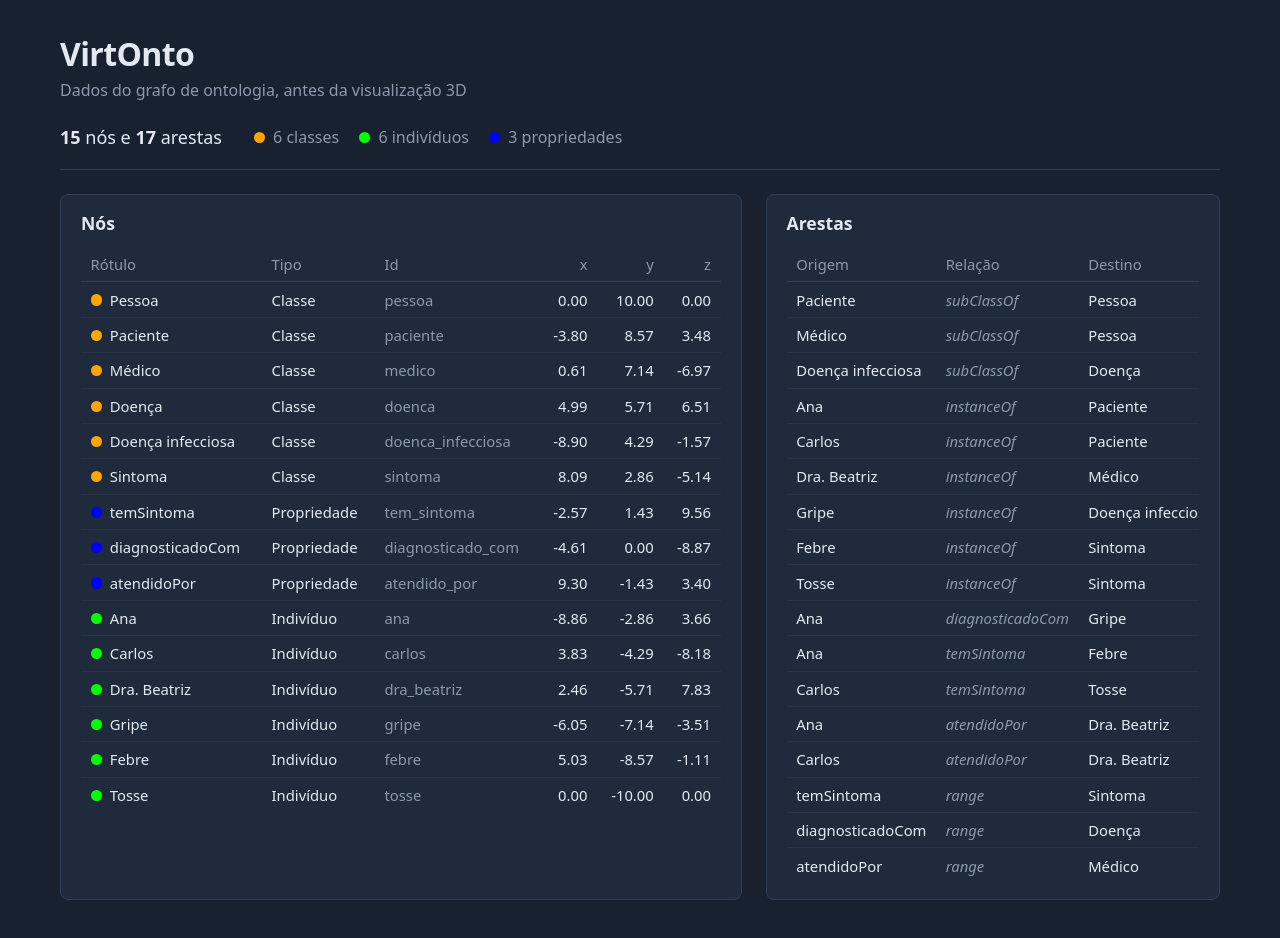
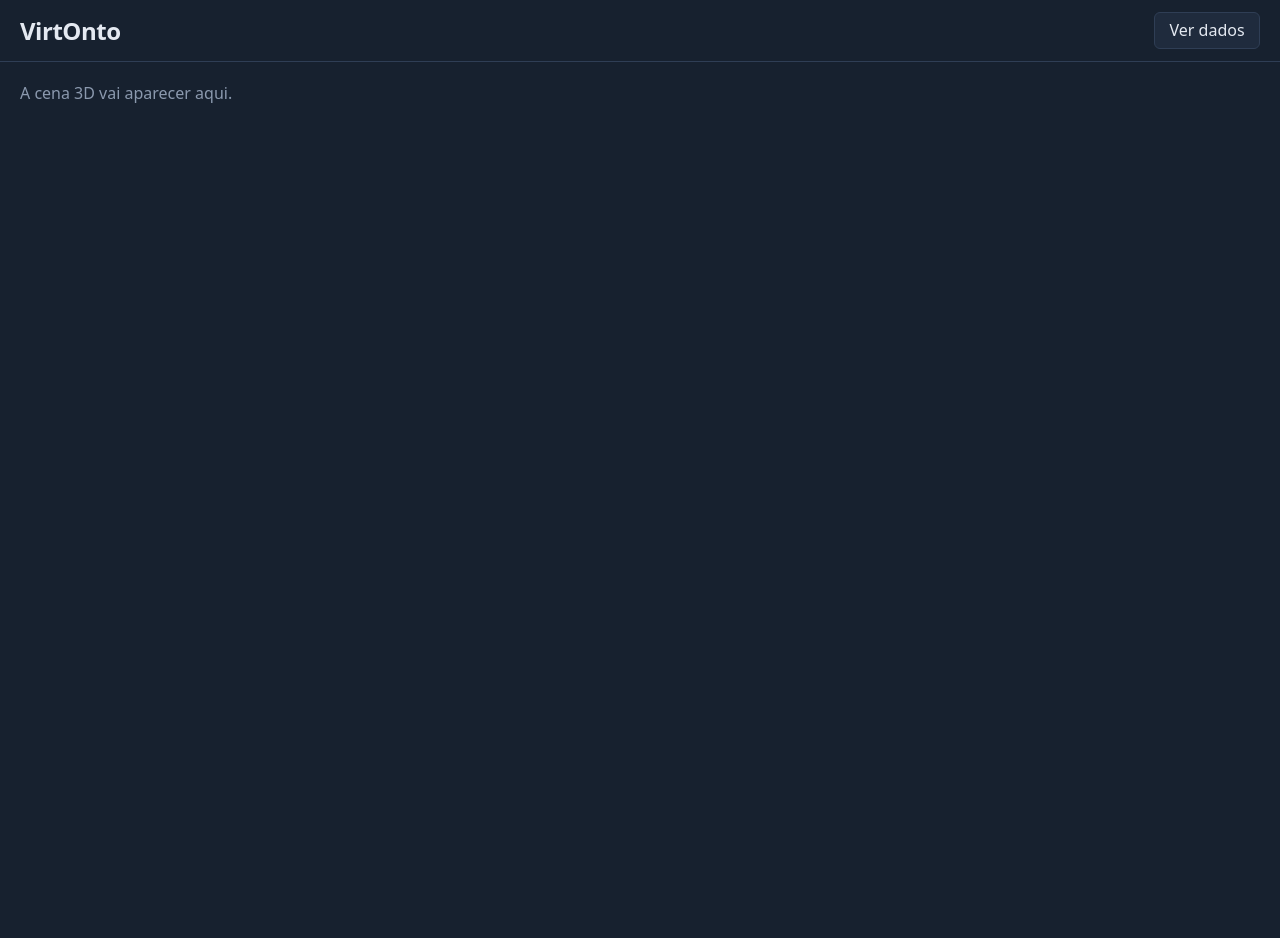
Before and after one commit to FabinhoFarias/VirtOnto, a React (Vite) app in the folder frontreact/: page / in a window 1280 px wide. Shown: the top 938 px of the page. After the commit the page ends 800 px from the top, so only its background shows below. Built offline with nearby package versions, Linux system fonts and the light colour scheme.

Commit message:
chore(frontend): instala bibliotecas 3D

```diff
--- a/frontreact/package.json
+++ b/frontreact/package.json
@@ -9,8 +9,11 @@
     "preview": "vite preview"
   },
   "dependencies": {
+    "@react-three/drei": "^9.122.0",
+    "@react-three/fiber": "^8.18.0",
     "react": "^18.3.1",
-    "react-dom": "^18.3.1"
+    "react-dom": "^18.3.1",
+    "three": "^0.170.0"
   },
   "devDependencies": {
     "@vitejs/plugin-react": "^4.3.4",
--- a/frontreact/src/App.jsx
+++ b/frontreact/src/App.jsx
@@ -1,18 +1,16 @@
 import { useEffect, useState } from 'react';
 import { loadGraph } from './services/graphLoader.js';
-import GraphSummary from './components/GraphSummary.jsx';
-import NodeTable from './components/NodeTable.jsx';
-import EdgeTable from './components/EdgeTable.jsx';
+import DataPanel from './components/DataPanel.jsx';
 
 // import.meta.env.BASE_URL garante que o caminho funcione também depois do deploy.
 const SAMPLE_GRAPH_URL = `${import.meta.env.BASE_URL}data/sample-graph.json`;
 
 export default function App() {
-  // Três estados possíveis da tela: carregando, erro, ou com o grafo pronto.
   const [graph, setGraph] = useState(null);
   const [error, setError] = useState(null);
+  // Controla se o painel de tabelas está aberto ou fechado.
+  const [showData, setShowData] = useState(false);
 
-  // Roda uma vez quando o componente aparece na tela.
   useEffect(() => {
     loadGraph(SAMPLE_GRAPH_URL)
       .then(setGraph)
@@ -23,25 +21,23 @@ export default function App() {
     <div className="app">
       <header className="app-header">
         <h1>VirtOnto</h1>
-        <p className="subtitle">Dados do grafo de ontologia, antes da visualização 3D</p>
+        {graph && (
+          <button type="button" onClick={() => setShowData(!showData)}>
+            {showData ? 'Fechar dados' : 'Ver dados'}
+          </button>
+        )}
       </header>
 
+      <main className="scene-area">
         {error && (
           <p className="status error" role="alert">
             {error} Confira se o arquivo existe em public/data/.
           </p>
         )}
         {!error && !graph && <p className="status">Carregando grafo…</p>}
-
-      {graph && (
-        <main>
-          <GraphSummary nodes={graph.nodes} edges={graph.edges} />
-          <div className="panels">
-            <NodeTable nodes={graph.nodes} />
-            <EdgeTable edges={graph.edges} nodesById={graph.nodesById} />
-          </div>
+        {graph && <p className="status">A cena 3D vai aparecer aqui.</p>}
+        {graph && showData && <DataPanel graph={graph} />}
       </main>
-      )}
     </div>
   );
 }
--- /dev/null
+++ b/frontreact/src/components/DataPanel.jsx
@@ -0,0 +1,16 @@
+import GraphSummary from './GraphSummary.jsx';
+import NodeTable from './NodeTable.jsx';
+import EdgeTable from './EdgeTable.jsx';
+
+/** Painel "Ver dados": as tabelas da etapa 1, abertas por cima da cena. */
+export default function DataPanel({ graph }) {
+  return (
+    <aside className="data-panel" aria-label="Dados do grafo">
+      <GraphSummary nodes={graph.nodes} edges={graph.edges} />
+      <div className="panels">
+        <NodeTable nodes={graph.nodes} />
+        <EdgeTable edges={graph.edges} nodesById={graph.nodesById} />
+      </div>
+    </aside>
+  );
+}
--- a/frontreact/src/styles.css
+++ b/frontreact/src/styles.css
@@ -12,21 +12,58 @@
 }
 
 * { box-sizing: border-box; }
+
 body { margin: 0; }
 
+html, body, #root { height: 100%; }
+
 .app {
-  max-width: 1200px;
-  margin: 0 auto;
-  padding: 2rem 1.25rem 3rem;
+  display: flex;
+  flex-direction: column;
+  height: 100%;
 }
 
+.app-header {
+  display: flex;
+  align-items: center;
+  justify-content: space-between;
+  gap: 1rem;
+  padding: 0.75rem 1.25rem;
+  border-bottom: 1px solid var(--line);
+}
 .app-header h1 {
   margin: 0;
-  font-size: 2rem;
+  font-size: 1.5rem;
   font-weight: 700;
   letter-spacing: -0.02em;
 }
-.subtitle { margin: 0.25rem 0 1.5rem; color: var(--muted); }
+
+button {
+  font: inherit;
+  color: var(--text);
+  background: var(--surface);
+  border: 1px solid var(--line);
+  border-radius: 6px;
+  padding: 0.4rem 0.9rem;
+  cursor: pointer;
+}
+button:hover { border-color: var(--muted); }
+button:focus-visible { outline: 2px solid var(--text); outline-offset: 2px; }
+
+.scene-area {
+  position: relative;
+  flex: 1;
+  min-height: 0;
+}
+.scene-area > .status { padding: 1.25rem; margin: 0; }
+
+.data-panel {
+  position: absolute;
+  inset: 0;
+  overflow-y: auto;
+  padding: 1.25rem;
+  background: rgba(23, 33, 47, 0.96);
+}
 
 .status { color: var(--muted); }
 .status.error { color: var(--error); }
```
Also changed, not shown: 1 other file (tests, documents, lock files or other folders). Lines whose indentation alone changed are shown as unchanged.
